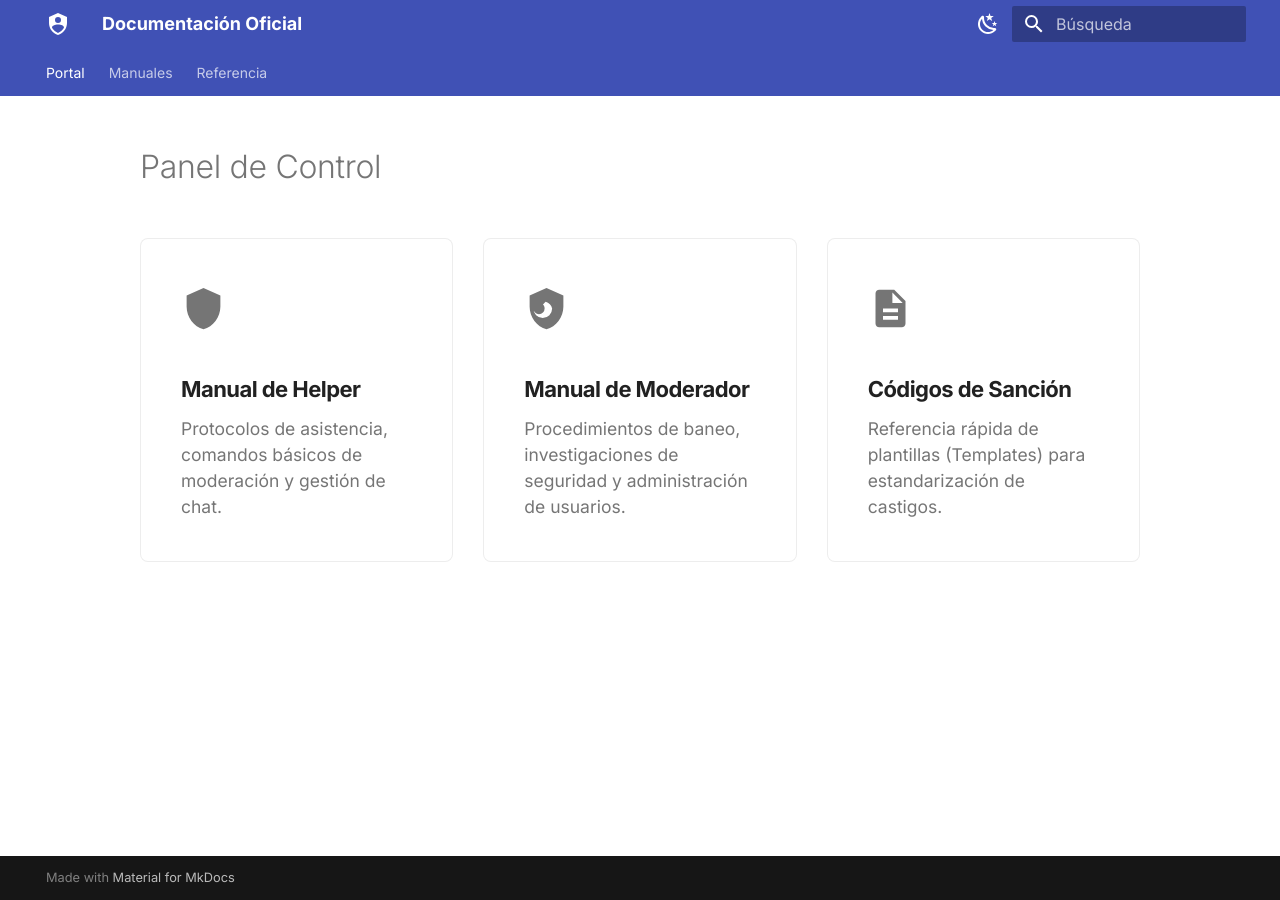
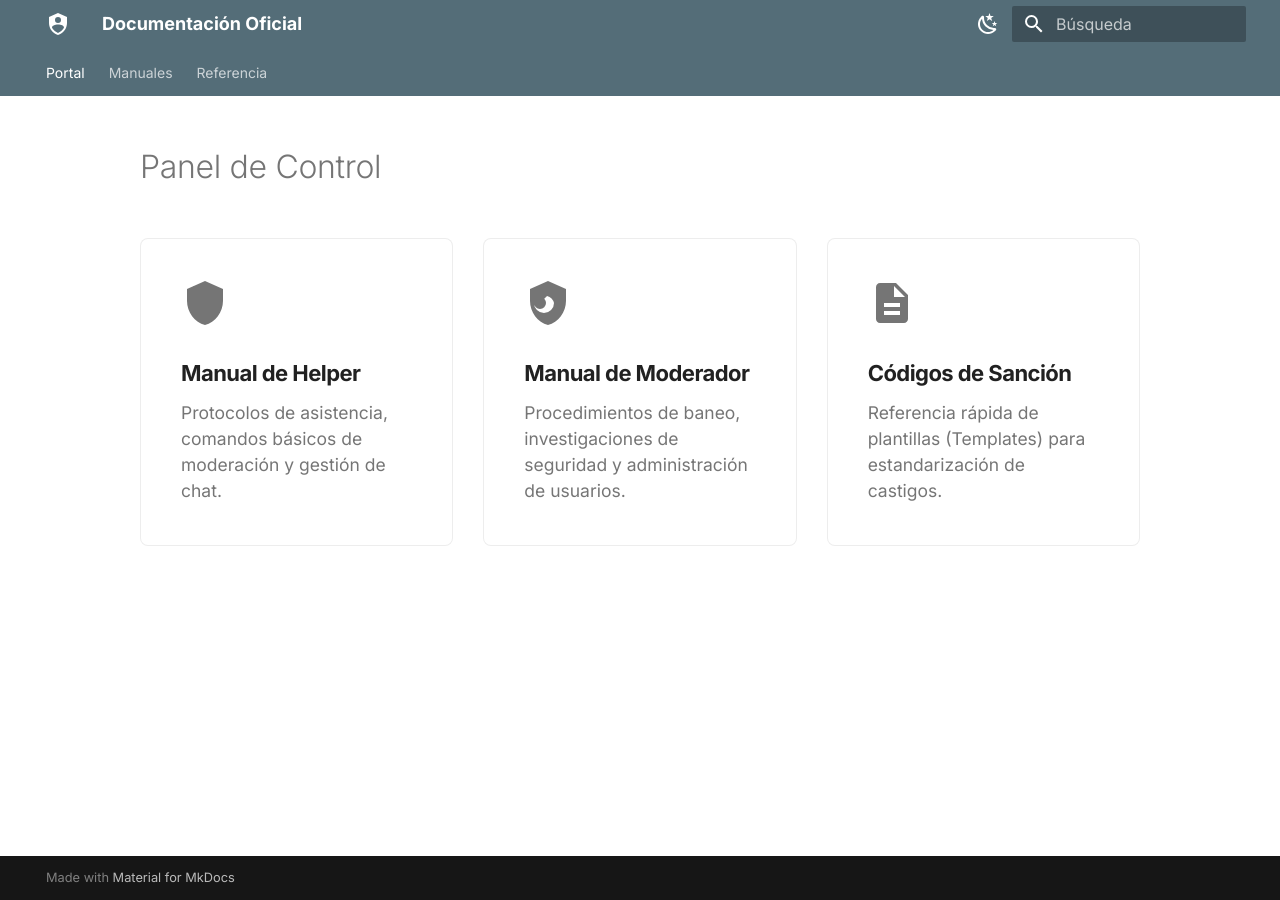
Before and after one commit to ymminnl/page-wiki, an MkDocs documentation site: the page built from docs/index.md, in a window 1280 px wide. Built offline with MkDocs 1.6.1 and Material for MkDocs 9.7.7, drawn with Linux system fonts in a browser that asks for light colours.

Commit message:
Fix: Corregir tamaño de iconos SVG y cambiar paleta a Blue Grey

```diff
--- a/docs/index.md
+++ b/docs/index.md
@@ -8,31 +8,28 @@ hide:
 
 <div class="dashboard-grid">
 
+  <!-- Tarjeta 1 -->
   <a href="guias/helper/" class="card">
     <div class="card-icon">
-      <span class="twemoji">
-        <svg xmlns="http://www.w3.org/2000/svg" viewBox="0 0 24 24"><path d="M12 1L3 5v6c0 5.55 3.84 10.74 9 12 5.16-1.26 9-6.45 9-12V5l-9-4m0 10.9c-2.58 0-4.69-2.11-4.69-4.69 0-.79.2-1.53.56-2.17l-1.5-1.5c-.93 1.05-1.5 2.43-1.5 3.94 0 3.87 3.13 7 7 7s7-3.13 7-7c0-1.51-.57-2.89-1.5-3.94l-1.5 1.5c.36.64.56 1.38.56 2.17 0 2.58-2.11 4.69-4.69 4.69z"/></svg>
-      </span>
+      <svg viewBox="0 0 24 24"><path d="M12 1L3 5v6c0 5.55 3.84 10.74 9 12 5.16-1.26 9-6.45 9-12V5l-9-4m0 10.9c-2.58 0-4.69-2.11-4.69-4.69 0-.79.2-1.53.56-2.17l-1.5-1.5c-.93 1.05-1.5 2.43-1.5 3.94 0 3.87 3.13 7 7 7s7-3.13 7-7c0-1.51-.57-2.89-1.5-3.94l-1.5 1.5c.36.64.56 1.38.56 2.17 0 2.58-2.11 4.69-4.69 4.69z"/></svg>
     </div>
     <h3>Manual de Helper</h3>
     <p>Protocolos de asistencia, comandos básicos de moderación y gestión de chat.</p>
   </a>
 
+  <!-- Tarjeta 2 -->
   <a href="guias/moderador/" class="card">
     <div class="card-icon">
-      <span class="twemoji">
-        <svg xmlns="http://www.w3.org/2000/svg" viewBox="0 0 24 24"><path d="M12 1L3 5v6c0 5.55 3.84 10.74 9 12 5.16-1.26 9-6.45 9-12V5l-9-4m-2 16a5 5 0 0 1-5-5c0-1.5.66-2.84 1.71-3.79L5.29 9.71A2.98 2.98 0 0 0 5 12a3 3 0 0 0 3 3 3 3 0 0 0 3-3c0-.83-.34-1.58-.88-2.12l1.41-1.42A4.968 4.968 0 0 1 15 12a5 5 0 0 1-5 5z"/></svg>
-      </span>
+      <svg viewBox="0 0 24 24"><path d="M12 1L3 5v6c0 5.55 3.84 10.74 9 12 5.16-1.26 9-6.45 9-12V5l-9-4m-2 16a5 5 0 0 1-5-5c0-1.5.66-2.84 1.71-3.79L5.29 9.71A2.98 2.98 0 0 0 5 12a3 3 0 0 0 3 3 3 3 0 0 0 3-3c0-.83-.34-1.58-.88-2.12l1.41-1.42A4.968 4.968 0 0 1 15 12a5 5 0 0 1-5 5z"/></svg>
     </div>
     <h3>Manual de Moderador</h3>
     <p>Procedimientos de baneo, investigaciones de seguridad y administración de usuarios.</p>
   </a>
 
+  <!-- Tarjeta 3 -->
   <a href="guias/plantillas/" class="card">
     <div class="card-icon">
-      <span class="twemoji">
-        <svg xmlns="http://www.w3.org/2000/svg" viewBox="0 0 24 24"><path d="M14 2H6c-1.1 0-1.99.9-1.99 2L4 20c0 1.1.89 2 1.99 2H18c1.1 0 2-.9 2-2V8l-6-6zm2 16H8v-2h8v2zm0-4H8v-2h8v2zm-3-5V3.5L18.5 9H13z"/></svg>
-      </span>
+      <svg viewBox="0 0 24 24"><path d="M14 2H6c-1.1 0-1.99.9-1.99 2L4 20c0 1.1.89 2 1.99 2H18c1.1 0 2-.9 2-2V8l-6-6zm2 16H8v-2h8v2zm0-4H8v-2h8v2zm-3-5V3.5L18.5 9H13z"/></svg>
     </div>
     <h3>Códigos de Sanción</h3>
     <p>Referencia rápida de plantillas (Templates) para estandarización de castigos.</p>
--- a/docs/stylesheets/extra.css
+++ b/docs/stylesheets/extra.css
@@ -7,7 +7,6 @@
     --transition-speed: 0.3s;
 }
 
-/* Limpieza de layout principal */
 .md-content__inner {
     margin: 0 auto;
     max-width: 1000px;
@@ -25,11 +24,11 @@
 .card {
     background: var(--card-bg);
     border: 1px solid var(--card-border);
-    border-radius: 8px; /* Radio más serio */
+    border-radius: 8px;
     padding: 2rem;
     display: flex;
     flex-direction: column;
-    align-items: flex-start; /* Alineación izquierda es más formal */
+    align-items: flex-start;
     justify-content: flex-start;
     text-decoration: none !important;
     color: inherit !important;
@@ -51,7 +50,6 @@
     transition: opacity var(--transition-speed);
 }
 
-/* Hover States & Micro-animations */
 .card:hover {
     transform: translateY(-4px);
     box-shadow: var(--card-hover-shadow);
@@ -62,19 +60,28 @@
     opacity: 1;
 }
 
-/* Iconography */
+/* --- CORRECCIÓN DE ICONOS (FIX BUG) --- */
 .card-icon {
-    font-size: 2rem; /* Más discreto */
     margin-bottom: 1.5rem;
     color: var(--md-default-fg-color--light);
     transition: color var(--transition-speed);
+    /* Aseguramos que el contenedor tenga tamaño */
+    display: flex;
+    align-items: center;
+    justify-content: center;
+}
+
+/* Forzamos el tamaño del SVG directamente */
+.card-icon svg {
+    width: 48px !important;
+    height: 48px !important;
+    fill: currentColor;
 }
 
 .card:hover .card-icon {
     color: var(--md-primary-fg-color);
 }
 
-/* Typography Hierarchy */
 .card h3 {
     margin: 0 0 0.5rem 0 !important;
     font-weight: 600;
@@ -89,7 +96,6 @@
     line-height: 1.5;
 }
 
-/* Ocultar encabezado H1 en home */
 .hide-h1 h1 {
     display: none;
 }
--- a/mkdocs.yml
+++ b/mkdocs.yml
@@ -18,8 +18,8 @@ theme:
     # Modo Claro
     - media: "(prefers-color-scheme: light)"
       scheme: default
-      primary: indigo
-      accent: deep purple
+      primary: blue grey
+      accent: deep orange
       toggle:
         icon: material/weather-night
         name: Cambiar a modo oscuro
@@ -27,8 +27,8 @@ theme:
     # Modo Oscuro (Slate es más elegante que el negro puro)
     - media: "(prefers-color-scheme: dark)"
       scheme: slate
-      primary: indigo
-      accent: teal
+      primary: blue grey
+      accent: deep orange
       toggle:
         icon: material/weather-sunny
         name: Cambiar a modo claro
```
